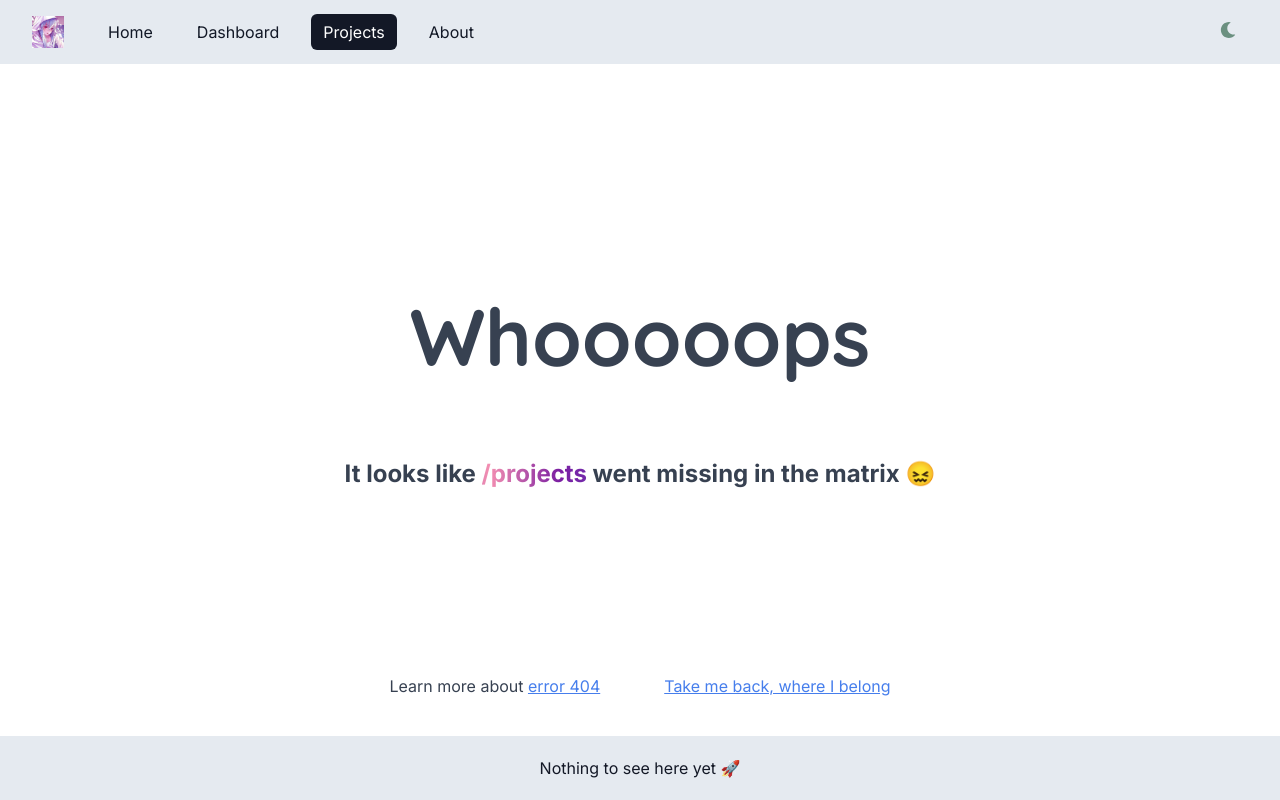
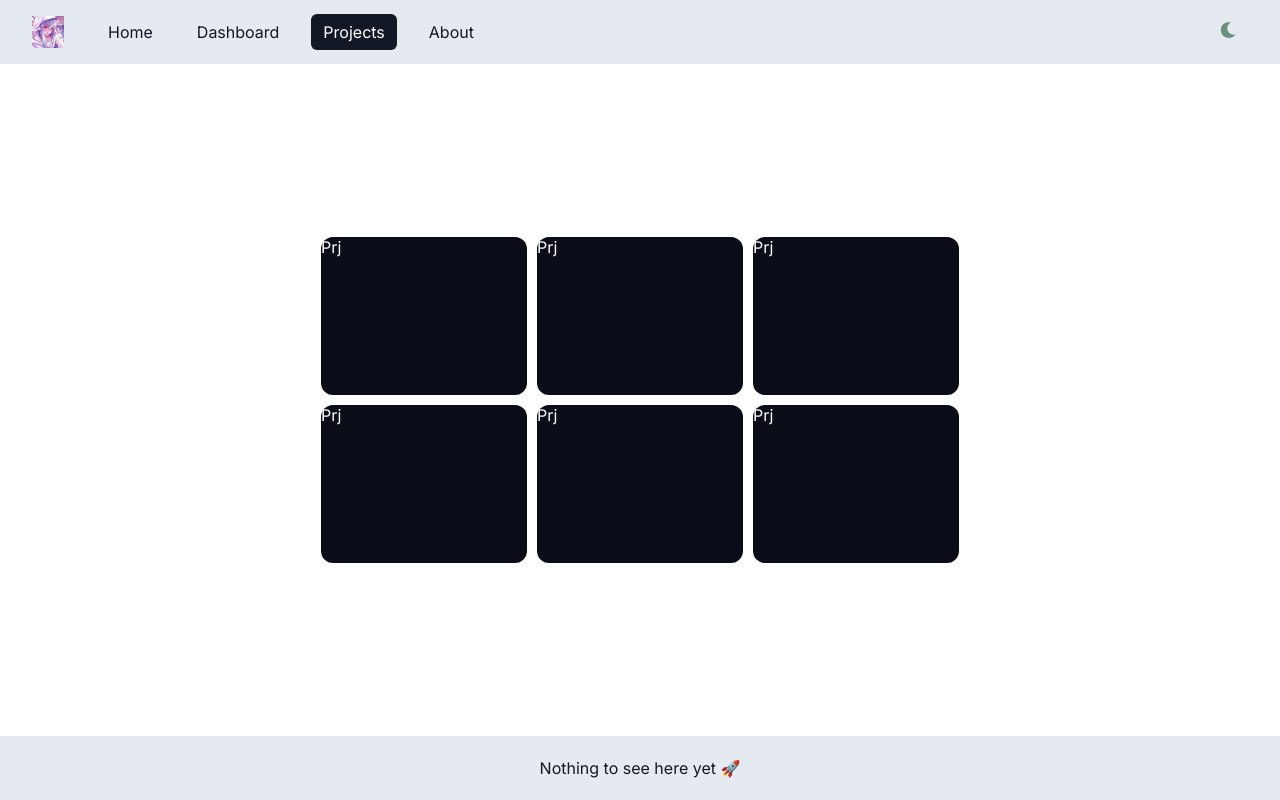
Before and after one commit to mzoesch/zoeschinger, a Next.js app: page /projects in a window 1280 px wide. Before the commit this address had no page. Built offline with nearby package versions, Linux system fonts and the light colour scheme.

Commit message:
project page patch (#6)
* vercel conf

* projects patch

* changed sun icon color

* projects patch

* project page patch

```diff
--- a/src/components/Home/index.tsx
+++ b/src/components/Home/index.tsx
@@ -1,7 +1,7 @@
 import styles from '@s/home/main.module.scss';
 
 import { Quicksand } from 'next/font/google';
-import { useState, useRef, useEffect } from 'react';
+import { useState, useRef } from 'react';
 import Link from 'next/link';
 
 const quicksand = Quicksand({ subsets: ['latin'] });
@@ -9,7 +9,6 @@ const quicksand = Quicksand({ subsets: ['latin'] });
 import { DashboardIcon, LabIcon, AtEmailIcon } from '@c/svg';
 
 const Home = () => {
-  const [index, setIndex] = useState(1);
   const [translate, setTranslate] = useState<string>('0%0%');
 
   const plus = '35%';
--- a/src/components/Navbar/index.tsx
+++ b/src/components/Navbar/index.tsx
@@ -1,4 +1,4 @@
-import styles from '@s/navbar/navbar.module.scss';
+import styles from '@s/navbar/main.module.scss';
 import { LinksDesktop, LinksMobile } from './LinkHelper';
 import ThemeIcon from './ThemeToggler';
 
--- /dev/null
+++ b/src/components/Projects/index.tsx
@@ -0,0 +1,107 @@
+import styles from '@s/projects/main.module.scss';
+
+import { useRef, useEffect, useState } from 'react';
+
+const Projects = () => {
+  const [mouse, setMouse] = useState({ x: 0, y: 0 });
+
+  const RefPrjBox1 = useRef<HTMLElement>(null);
+  const RefPrjBox2 = useRef<HTMLElement>(null);
+  const RefPrjBox3 = useRef<HTMLElement>(null);
+  const RefPrjBox4 = useRef<HTMLElement>(null);
+  const RefPrjBox5 = useRef<HTMLElement>(null);
+  const RefPrjBox6 = useRef<HTMLElement>(null);
+
+  const RefPrjs = [
+    RefPrjBox1,
+    RefPrjBox2,
+    RefPrjBox3,
+    RefPrjBox4,
+    RefPrjBox5,
+    RefPrjBox6,
+  ];
+
+  useEffect(() => {
+    const handleMouseMove = (event: MouseEvent) => {
+      setMouse({
+        x: event.clientX,
+        y: event.clientY,
+      });
+    };
+    window.addEventListener('mousemove', handleMouseMove);
+
+    return () => {
+      window.removeEventListener('mousemove', handleMouseMove);
+    };
+  }, []);
+
+  const onPrjBoxHover = () => {
+    for (let i = 0; i < RefPrjs.length; i++) {
+      const rect = RefPrjs[i].current?.getBoundingClientRect();
+      const x = mouse.x - (rect?.left ?? 0);
+      const y = mouse.y - (rect?.top ?? 0);
+
+      RefPrjs[i].current?.style.setProperty('--mouse-x', `${x}px`);
+      RefPrjs[i].current?.style.setProperty('--mouse-y', `${y}px`);
+    }
+  };
+
+  return (
+    <>
+      <div className={styles.main}>
+        <div className={styles.project_wrapper}>
+          <div
+            ref={RefPrjBox1 as React.RefObject<HTMLDivElement>}
+            className={styles.project}
+            onMouseMove={onPrjBoxHover}
+          >
+            <div className={styles.project_border}></div>
+            <div className={styles.project_content}>Prj</div>
+          </div>
+          <div
+            ref={RefPrjBox2 as React.RefObject<HTMLDivElement>}
+            className={styles.project}
+            onMouseMove={onPrjBoxHover}
+          >
+            <div className={styles.project_border}></div>
+            <div className={styles.project_content}>Prj</div>
+          </div>
+          <div
+            ref={RefPrjBox3 as React.RefObject<HTMLDivElement>}
+            className={styles.project}
+            onMouseMove={onPrjBoxHover}
+          >
+            <div className={styles.project_border}></div>
+            <div className={styles.project_content}>Prj</div>
+          </div>
+          <div
+            ref={RefPrjBox4 as React.RefObject<HTMLDivElement>}
+            className={styles.project}
+            onMouseMove={onPrjBoxHover}
+          >
+            <div className={styles.project_border}></div>
+            <div className={styles.project_content}>Prj</div>
+          </div>
+          <div
+            ref={RefPrjBox5 as React.RefObject<HTMLDivElement>}
+            className={styles.project}
+            onMouseMove={onPrjBoxHover}
+          >
+            <div className={styles.project_border}></div>
+            <div className={styles.project_content}>Prj</div>
+          </div>
+          <div
+            ref={RefPrjBox6 as React.RefObject<HTMLDivElement>}
+            className={styles.project}
+            onMouseMove={onPrjBoxHover}
+          >
+            <div className={styles.project_border}></div>
+            <div className={styles.project_content}>Prj</div>
+          </div>
+        </div>
+      </div>
+    </>
+  );
+};
+
+export default Projects;
--- /dev/null
+++ b/src/pages/projects.js
@@ -0,0 +1,26 @@
+import Head from 'next/head';
+import Layout from '@c/layouts/stdLayout';
+import Projects from '@c/Projects';
+
+const Page = () => {
+  return (
+    <>
+      <>
+        <Head>
+          <title>zoeschingers projects</title>
+          <meta name='description' content='Projects of Magnus Zoeschinger' />
+          <meta name='viewport' content='width=device-width, initial-scale=1' />
+          <link rel='icon' href='/favicon.ico' />
+        </Head>
+
+        <Projects />
+      </>
+    </>
+  );
+};
+
+Page.getLayout = function getLayout(page) {
+  return <Layout>{page}</Layout>;
+};
+
+export default Page;
--- a/src/styles/globals.css
+++ b/src/styles/globals.css
@@ -31,7 +31,7 @@ body {
   --border-rounded-md: 0.375rem;
   --border-rounded-lg: 0.5rem;
   --border-rounded-xl: 0.75rem;
-  --border-rounded-2xl: 1rrem;
+  --border-rounded-2xl: 1rem;
   --border-rounded-3xl: 1.5rem;
   --border-rounded-full: 9999px;
 
--- a/src/styles/navbar/navbar.module.scss
+++ b/src/styles/navbar/main.module.scss
@@ -1,5 +1,5 @@
 @use '@s/globals.module.scss' as g;
-@use './navbar.module.css';
+@use './main.module.css';
 
 @media all and (min-width: g.$mobile) {
   .navbar {
--- a/src/styles/navbar/themeIcon.module.css
+++ b/src/styles/navbar/themeIcon.module.css
@@ -6,7 +6,7 @@
 
   cursor: pointer;
 
-  color: rgb(237, 237, 39);
+  color: rgb(var(--ucble-primary-light));
 }
 
 .sun:hover {
--- /dev/null
+++ b/src/styles/projects/main.module.css
@@ -0,0 +1,97 @@
+.main {
+  display: flex;
+  align-items: center;
+  justify-content: center;
+
+  width: 100%;
+  color: white;
+
+  margin-left: 2.5rem;
+  margin-right: 2.5rem;
+}
+
+.project_wrapper {
+  display: flex;
+  flex-wrap: wrap;
+  justify-content: center;
+
+  max-width: 45rem;
+
+  gap: 0.5rem;
+}
+
+.project_wrapper > .project {
+  width: 13rem;
+  height: 10rem;
+}
+
+.project {
+  position: relative;
+  border-radius: var(--border-rounded-xl);
+
+  cursor: pointer;
+
+  background-color: rgba(255, 255, 255, 0.02);
+}
+
+.project_wrapper:hover > .project > .project_border {
+  opacity: 100%;
+}
+
+.project:hover::before {
+  opacity: 100%;
+}
+
+.project::before,
+.project_border {
+  position: absolute;
+
+  border-radius: inherit;
+  content: '';
+
+  height: 100%;
+  width: 100%;
+
+  left: 0rem;
+  top: 0rem;
+
+  z-index: 2;
+
+  opacity: 0%;
+  transition: opacity 600ms;
+}
+
+.project::before {
+  background: radial-gradient(
+    800px circle at var(--mouse-x) var(--mouse-y),
+    rgba(255, 255, 255, 0.06),
+    transparent 40%
+  );
+
+  z-index: 3;
+}
+
+.project_border {
+  background: radial-gradient(
+    600px circle at var(--mouse-x) var(--mouse-y),
+    rgba(255, 255, 255, 0.4),
+    transparent 40%
+  );
+
+  /* background: red; */
+
+  z-index: 1;
+}
+
+.project_content {
+  position: relative;
+
+  height: calc(100% - 2px);
+  width: calc(100% - 2px);
+  margin: 1px;
+
+  background-color: rgb(11, 14, 25);
+  border-radius: inherit;
+
+  z-index: 2;
+}
--- /dev/null
+++ b/src/styles/projects/main.module.scss
@@ -0,0 +1,2 @@
+@use '@s/globals.module.scss' as g;
+@use './main.module.css';
```
Also changed, not shown: src/pages/a.tsx (deleted, +0 -19 lines), src/styles/navbar/main.module.css (renamed from src/styles/navbar/navbar.module.css), vercel.json (added).
